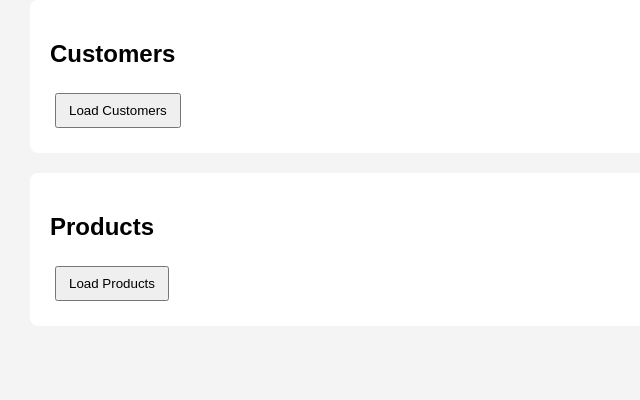
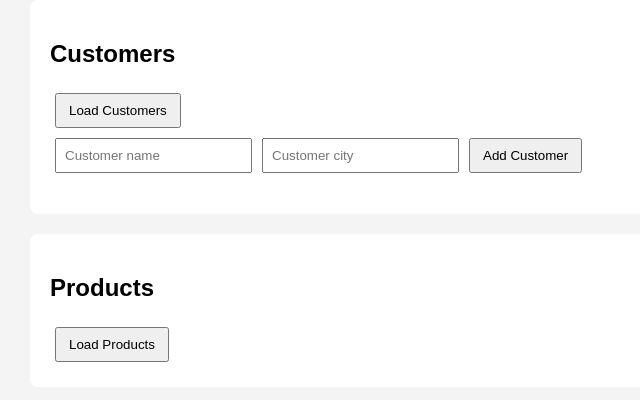
Before and after one commit to Ahmad-fachinformatik/express-course-learning-history, a website: page frontend/index.html in a window 1280 px wide. Shown: the part 88-488 px from the top of the page, without its empty margins (0-640 px from the left). Drawn offline with Linux system fonts and the light colour scheme.

Commit message:
Frontend Lesson 14: إضافة Customer Form في HTML

```diff
--- a/frontend/index.html
+++ b/frontend/index.html
@@ -11,7 +11,7 @@
   <section>
     <h2>Customers</h2>
     <button id="loadCustomersButton">Load Customers</button>
-
+    <div><input id="customerNameInput" placeholder="Customer name"><input id="customerCityInput" placeholder="Customer city"><button id="addCustomerButton">Add Customer</button></div><p id="customerMessage"></p>
     <div id="customersResult"></div>
   </section>
   <section>
```
